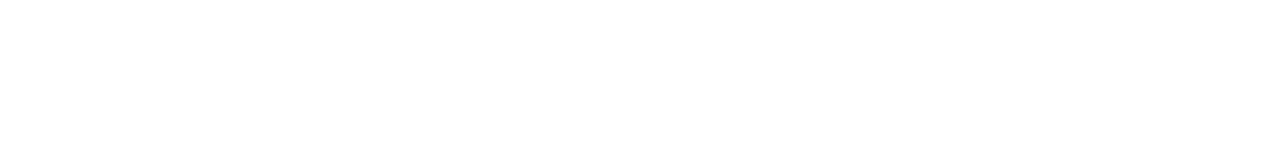
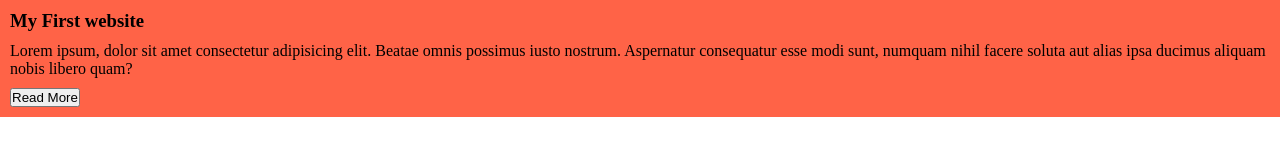
Before and after one commit to Shakilkhan223/my-first-get-repo, a plain HTML site: page index.html in a window 1280 px wide. Drawn offline with Linux system fonts and the light colour scheme.

Commit message:
my first blog added

```diff
--- a/index.html
+++ b/index.html
@@ -4,6 +4,17 @@
     <meta charset="UTF-8" />
     <meta name="viewport" content="width=device-width, initial-scale=1.0" />
     <title>My first github Repo</title>
+    <link rel="stylesheet" href="styles/blog.css" />
   </head>
-  <body></body>
+  <body>
+    <div>
+      <h3>My First website</h3>
+      <p>
+        Lorem ipsum, dolor sit amet consectetur adipisicing elit. Beatae omnis
+        possimus iusto nostrum. Aspernatur consequatur esse modi sunt, numquam
+        nihil facere soluta aut alias ipsa ducimus aliquam nobis libero quam?
+      </p>
+      <button>Read More</button>
+    </div>
+  </body>
 </html>
--- /dev/null
+++ b/styles/blog.css
@@ -0,0 +1,13 @@
+* {
+  margin: 0;
+  padding: 0;
+}
+
+div {
+  background-color: tomato;
+  padding: 10px;
+}
+
+p {
+  margin: 10px 0px;
+}
```
